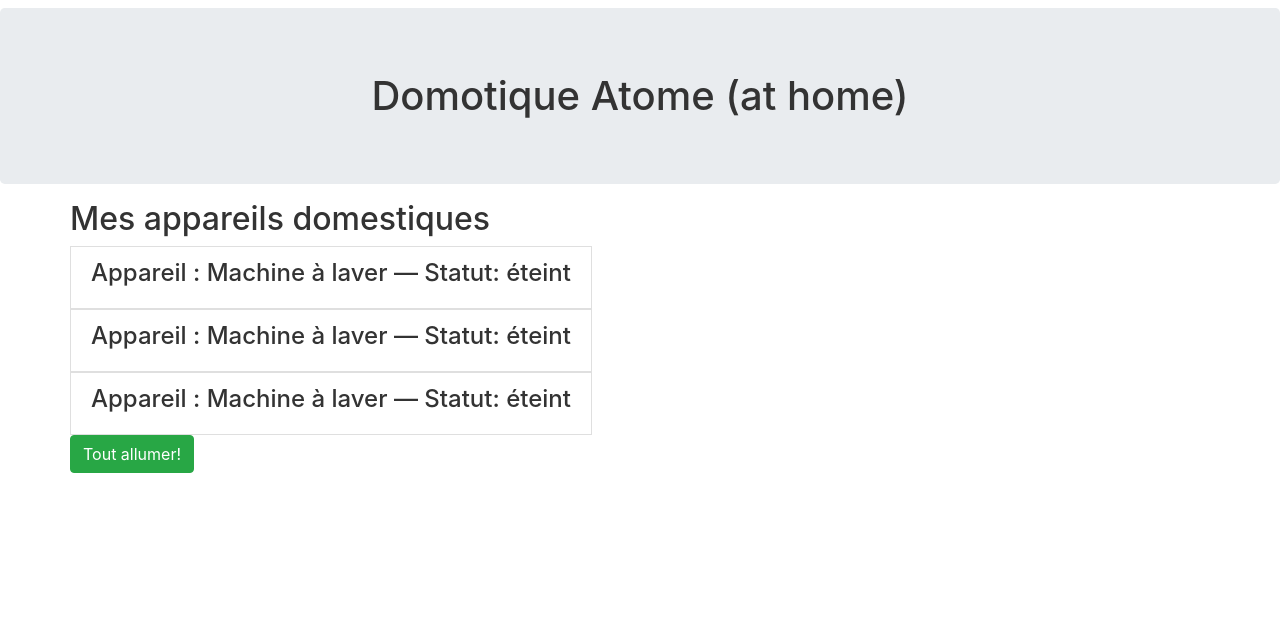
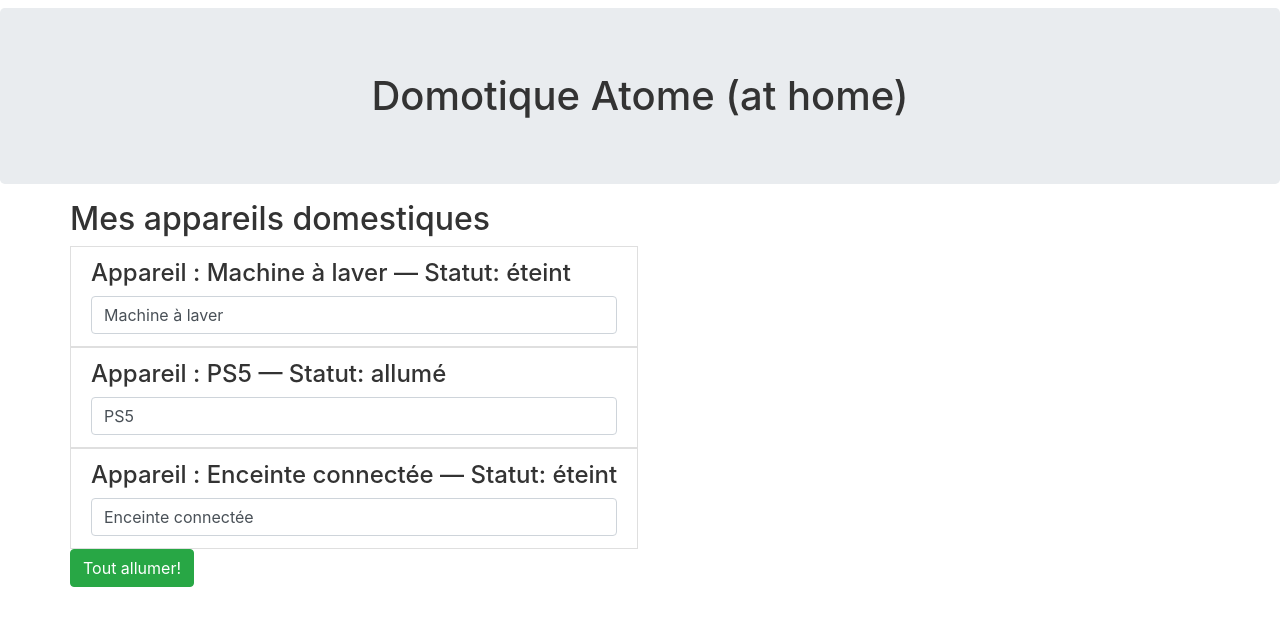
Before and after one commit to gironeremi/DomotikAtome, an Angular app: page / in a window 1280 px wide. Shown: the top 626 px of the page. Built offline with nearby package versions, Linux system fonts and the light colour scheme.

Commit message:
ajout de données dynamiques. Quand la saisie du formulaire change, la variable est modifiée

```diff
--- a/src/app/app.component.html
+++ b/src/app/app.component.html
@@ -4,9 +4,9 @@
     <div class="col-xs-12">
       <h2>Mes appareils domestiques</h2>
       <ul class="list-group">
-        <app-appareil></app-appareil>
-        <app-appareil></app-appareil>
-        <app-appareil></app-appareil>
+        <app-appareil [appareilName]="aOne" [appareilStatus]="'éteint'"></app-appareil>
+        <app-appareil [appareilName]="aTwo" [appareilStatus]="'allumé'"></app-appareil>
+        <app-appareil [appareilName]="aThree" [appareilStatus]="'éteint'"></app-appareil>
       </ul>
       <button class="btn btn-success"
               [disabled]="!isAuth"
--- a/src/app/app.component.ts
+++ b/src/app/app.component.ts
@@ -7,6 +7,9 @@ import { Component } from '@angular/core';
 })
 export class AppComponent {
   isAuth = false;
+  aOne="Machine à laver";
+  aTwo="PS5";
+  aThree="Enceinte connectée";
 
   constructor() {
     setTimeout(
--- a/src/app/app.module.ts
+++ b/src/app/app.module.ts
@@ -4,6 +4,7 @@ import { BrowserModule } from '@angular/platform-browser';
 import { AppRoutingModule } from './app-routing.module';
 import { AppComponent } from './app.component';
 import { AppareilComponent } from './appareil/appareil.component';
+import { FormsModule } from '@angular/forms';
 
 @NgModule({
   declarations: [
@@ -12,7 +13,8 @@ import { AppareilComponent } from './appareil/appareil.component';
   ],
   imports: [
     BrowserModule,
-    AppRoutingModule
+    AppRoutingModule,
+    FormsModule
   ],
   providers: [],
   bootstrap: [AppComponent]
--- a/src/app/appareil/appareil.component.html
+++ b/src/app/appareil/appareil.component.html
@@ -1,3 +1,4 @@
 <li class="list-group-item">
     <h4>Appareil : {{ appareilName }} — Statut: {{ appareilStatus }}</h4>
+    <input type="text" class="form-control" [(ngModel)] = "appareilName">
 </li>
--- a/src/app/appareil/appareil.component.ts
+++ b/src/app/appareil/appareil.component.ts
@@ -1,4 +1,4 @@
-import { Component, OnInit } from '@angular/core';
+import { Component, Input, OnInit } from '@angular/core';
 
 @Component({
   selector: 'app-appareil',
@@ -6,15 +6,20 @@ import { Component, OnInit } from '@angular/core';
   styleUrls: ['./appareil.component.scss']
 })
 export class AppareilComponent implements OnInit {
-  appareilName: string = 'Machine à laver';
-  appareilStatus: string = 'éteint';
 
-  constructor() { }
+  @Input() appareilName: string;
+  @Input() appareilStatus: string;
 
-  ngOnInit(): void {
+  constructor() {
+      this.appareilName="";
+      this.appareilStatus="";
+   }
+
+  ngOnInit() {
   }
 
-  getStatus () {
+  getStatus() {
     return this.appareilStatus;
   }
+
 }
```
